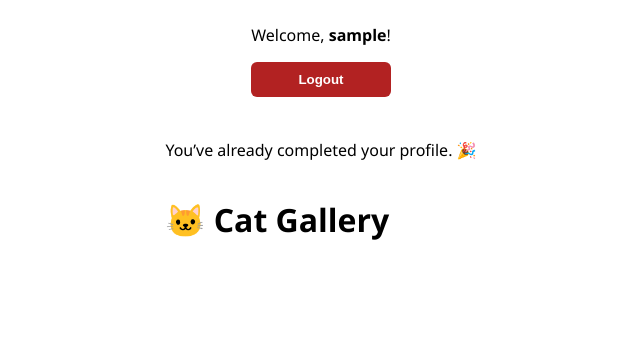
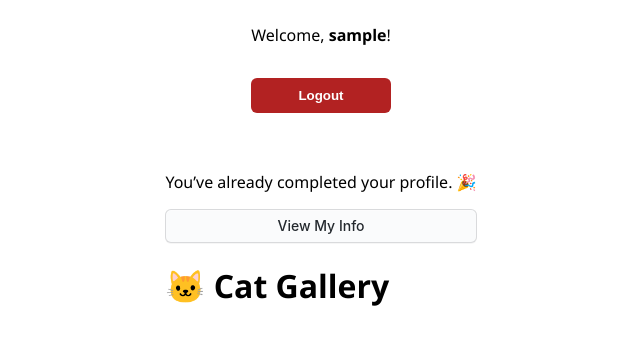
Before and after one commit to purplepew/auth-php, a PHP site: page /home.php in a window 1280 px wide. Shown: the top 345 px of the page, without its empty margins (319-959 px from the left). Run offline with PHP 8.4, Linux system fonts and the light colour scheme; the visitor is signed in with stand-in values (Sample User, id 1); tables that the repository leaves empty or names only in its code hold one stand-in row (values such as "Sample post").

Commit message:
added info modal

```diff
--- a/home.php
+++ b/home.php
@@ -7,10 +7,12 @@
     <link rel="stylesheet" href="./styles/logoutBtn.css" />
     <link rel="stylesheet" href="./styles/catsGallery.css" />
     <link rel="stylesheet" href="./styles/infoForms.css" />
+    <link rel="stylesheet" href="./styles/infoModal.css" />
     <script src="./scripts/infoSubmitHandler.js" defer></script>
     <script src="./scripts/logoutHandler.js" defer></script>
     <script src="./scripts/prefetchCats.js" defer></script>
     <script src="./scripts/renderCats.js" defer></script>
+    <script src="./scripts/infoModal.js" defer></script>
     <title>Home</title>
 </head>
 
@@ -40,6 +42,7 @@
 
     <div class="welcome">
         <p>Welcome, <strong><?= htmlspecialchars($username) ?></strong>!</p>
+
         <button id="logoutBtn" class="danger-btn">Logout</button>
         <p id="logoutResponse" class="toaster"></p>
     </div>
@@ -79,7 +82,31 @@
             <p>Fill out your <em>additional information</em> to see more <strong><em>cats!</em></strong></p>
         </form>
     <?php else: ?>
+
+        <?php
+        $userInfoResult = $conn->query("SELECT * FROM users WHERE username = '$username'");
+        $userInfo = $userInfoResult->fetch_assoc();
+        ?>
+
         <p>You’ve already completed your profile. 🎉</p>
+        <button class="infoModalBtn" onclick="openInfoModal()">View My Info</button>
+
+        <div class="modal-overlay" id="infoModal">
+            <div class="modal">
+                <button class="close-btn" onclick="closeInfoModal()">×</button>
+                <h2>👤 Your Information</h2>
+                <ul>
+                    <li><strong>Username:</strong> <?= htmlspecialchars($userInfo['username']) ?></li>
+                    <li><strong>Email:</strong> <?= htmlspecialchars($userInfo['email']) ?></li>
+                    <li><strong>Name:</strong> <?= htmlspecialchars($userInfo['first_name'] . ' ' . $userInfo['last_name']) ?>
+                    </li>
+                    <li><strong>Gender:</strong> <?= htmlspecialchars($userInfo['gender']) ?></li>
+                    <li><strong>Birthday:</strong> <?= htmlspecialchars($userInfo['birthday']) ?></li>
+                    <li><strong>Address:</strong> <?= htmlspecialchars($userInfo['address']) ?></li>
+                </ul>
+                <button onclick="closeInfoModal()">Close</button>
+            </div>
+        </div>
     <?php endif; ?>
 
     <h1>🐱 Cat Gallery</h1>
--- /dev/null
+++ b/scripts/infoModal.js
@@ -0,0 +1,7 @@
+function openInfoModal() {
+    document.getElementById('infoModal').style.display = 'flex';
+}
+
+function closeInfoModal() {
+    document.getElementById('infoModal').style.display = 'none';
+}
--- /dev/null
+++ b/styles/infoModal.css
@@ -0,0 +1,113 @@
+.modal-overlay {
+      display: none;
+      position: fixed;
+      inset: 0;
+      background-color: rgba(0, 0, 0, 0.4);
+      justify-content: center;
+      align-items: center;
+      z-index: 999;
+    }
+
+    .modal {
+      background: white;
+      padding: 20px 30px;
+      border-radius: 10px;
+      max-width: 400px;
+      width: 90%;
+      box-shadow: 0 0 10px rgba(0,0,0,0.3);
+      position: relative;
+    }
+
+    .modal h2 {
+      margin-top: 0;
+    }
+
+    .modal .close-btn {
+      position: absolute;
+      top: 10px;
+      right: 15px;
+      border: none;
+      background: none;
+      font-size: 20px;
+      cursor: pointer;
+      color: #333;
+    }
+
+    .modal ul {
+      text-align: left;
+      padding-left: 0;
+      list-style: none;
+      margin: 15px 0;
+    }
+
+    .modal ul li {
+      padding: 5px 0;
+    }
+
+    .modal button {
+      margin-top: 10px;
+      padding: 8px 16px;
+      background: black;
+      color: white;
+      border: none;
+      border-radius: 6px;
+      cursor: pointer;
+    }
+
+
+.infoModalBtn {
+  appearance: none;
+  background-color: #FAFBFC;
+  border: 1px solid rgba(27, 31, 35, 0.15);
+  border-radius: 6px;
+  box-shadow: rgba(27, 31, 35, 0.04) 0 1px 0, rgba(255, 255, 255, 0.25) 0 1px 0 inset;
+  box-sizing: border-box;
+  color: #24292E;
+  cursor: pointer;
+  display: inline-block;
+  font-family: -apple-system, system-ui, "Segoe UI", Helvetica, Arial, sans-serif, "Apple Color Emoji", "Segoe UI Emoji";
+  font-size: 14px;
+  font-weight: 500;
+  line-height: 20px;
+  list-style: none;
+  padding: 6px 16px;
+  position: relative;
+  transition: background-color 0.2s cubic-bezier(0.3, 0, 0.5, 1);
+  user-select: none;
+  -webkit-user-select: none;
+  touch-action: manipulation;
+  vertical-align: middle;
+  white-space: nowrap;
+  word-wrap: break-word;
+}
+
+.infoModalBtn:hover {
+  background-color: #F3F4F6;
+  text-decoration: none;
+  transition-duration: 0.1s;
+}
+
+.infoModalBtn:disabled {
+  background-color: #FAFBFC;
+  border-color: rgba(27, 31, 35, 0.15);
+  color: #959DA5;
+  cursor: default;
+}
+
+.infoModalBtn:active {
+  background-color: #EDEFF2;
+  box-shadow: rgba(225, 228, 232, 0.2) 0 1px 0 inset;
+  transition: none 0s;
+}
+
+.infoModalBtn:focus {
+  outline: 1px transparent;
+}
+
+.infoModalBtn:before {
+  display: none;
+}
+
+.infoModalBtn:-webkit-details-marker {
+  display: none;
+}
--- a/styles/logoutBtn.css
+++ b/styles/logoutBtn.css
@@ -17,4 +17,5 @@
 .welcome{
   display: grid;
   place-content: center;
+  gap: 1rem;
 }
```
